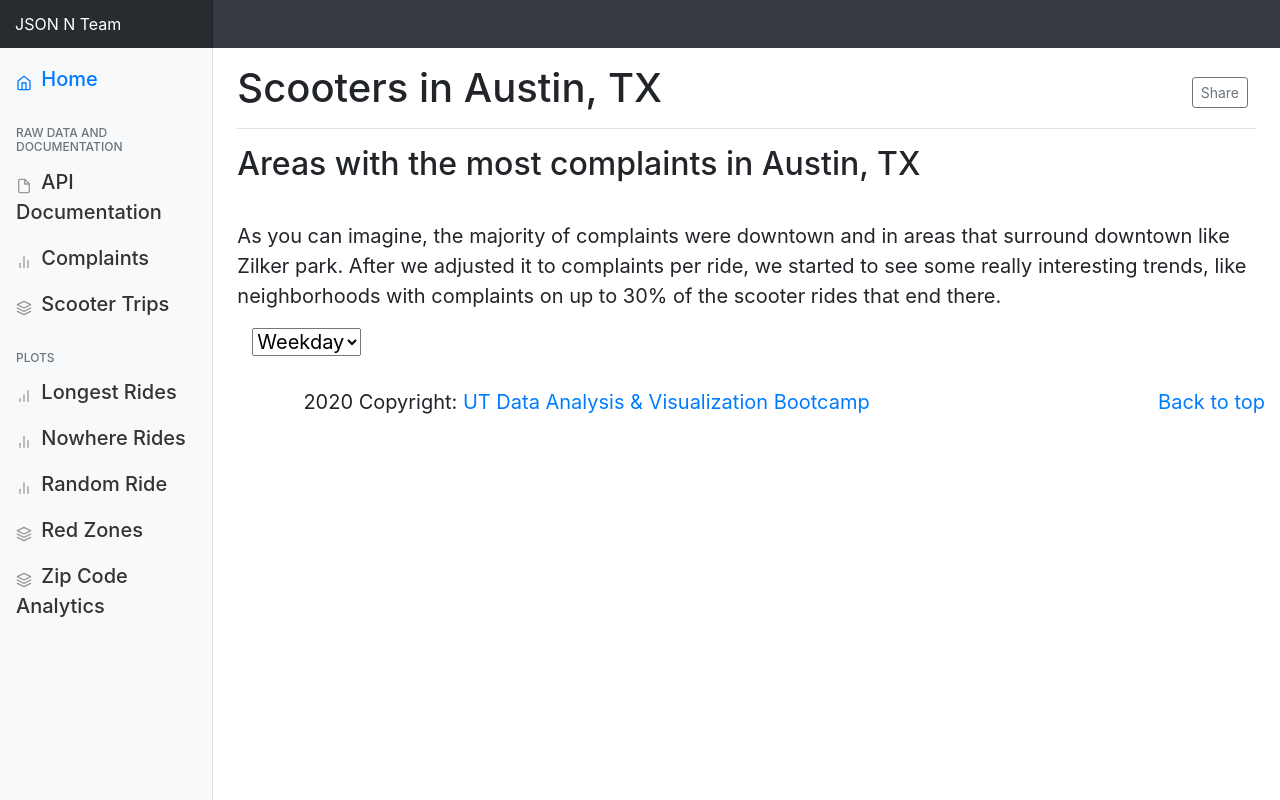
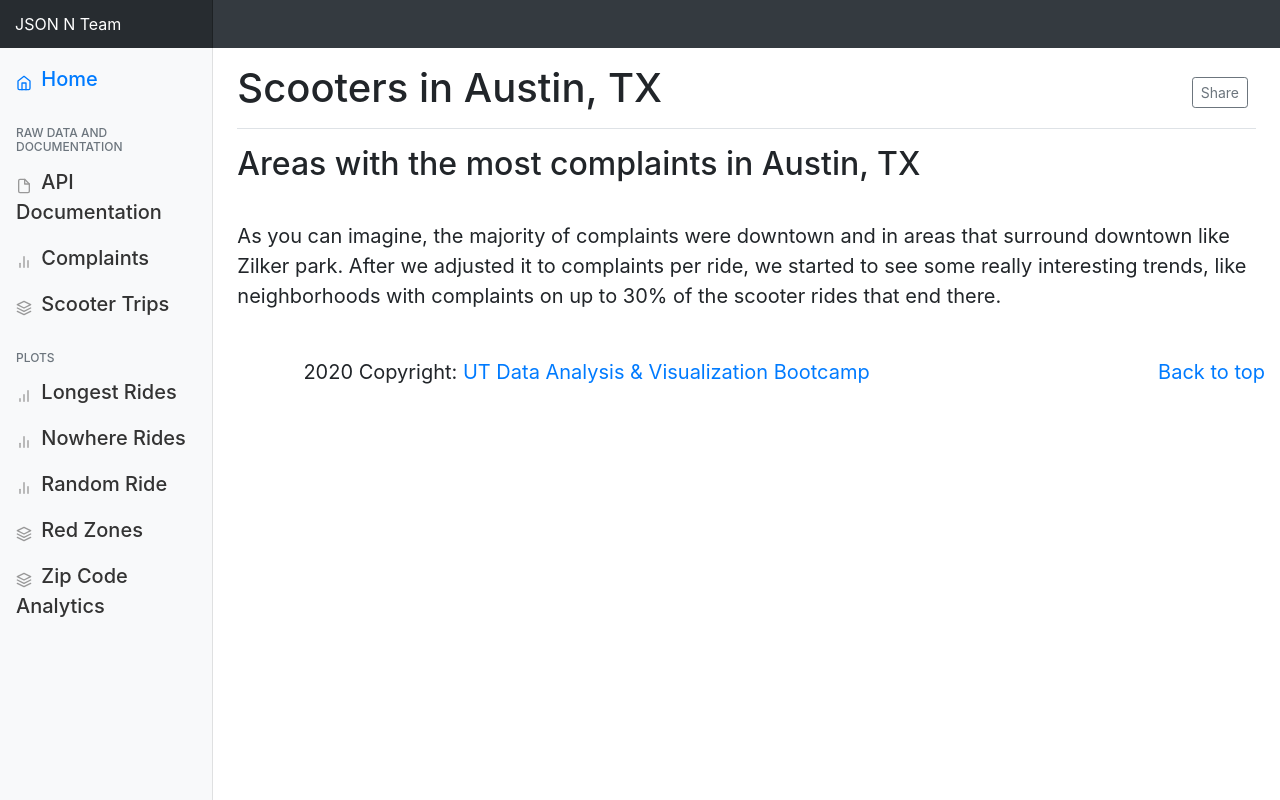
Before and after one commit to JansenKat/scooter-app, a FastAPI app: page /redzone in a window 1280 px wide. Run offline with FastAPI, Linux system fonts and the light colour scheme; some libraries are stand-ins or nearby versions.

Commit message:
update redzone html

```diff
--- a/templates/redzone.html
+++ b/templates/redzone.html
@@ -1,3 +1,5 @@
+
+
 {% extends "layout.html" %}
 {% block body %}
 <main role="main" class="col-md-9 ml-sm-auto col-lg-10 pt-3 px-4">
@@ -14,7 +16,7 @@
     </div>
 
 
-    <div class="container-fluid">
+    <div class="container">
         <div class="row">
             <h2> Areas with the most complaints in Austin, TX</h2>
         </div>
@@ -24,18 +26,26 @@
                 Zilker park. After we adjusted it to complaints per ride, we started to see some really interesting
                 trends, like neighborhoods with complaints on up to 30% of the scooter rides that end there.</p>
         </div>
+        <!-- <div class="row">
             <select id="box_dropdown" onchange="getData(this.value)">
                 <option value="weekday">Weekday</option>
                 <option value="zip">Zipcode</option>
                 <option value="month_name">Month</option>
                 <option value="hour">Hours</option>
             </select>
-
-        </div>
+        </div> -->
         <br>
         <!-- -------------- Insert a plot here --------------- -->
+        <!-- <div class="row">
+            <div id="complaintDiv" style="width:100%;height:100%;"></div>
+        </div>
         <div class="row">
             <div id="red-zoneDiv" style="width:100%;height:100%;"></div>
+        </div> -->
+        <!-- -------------- ------------------ --------------- -->
+        <!-- -------------- Insert a plot here --------------- -->
+        <div class="row">
+            <div id="red-zoneDiv2" style="width:100%;height:100%;"></div>
         </div>
         <!-- -------------- ------------------ --------------- -->
 
```
